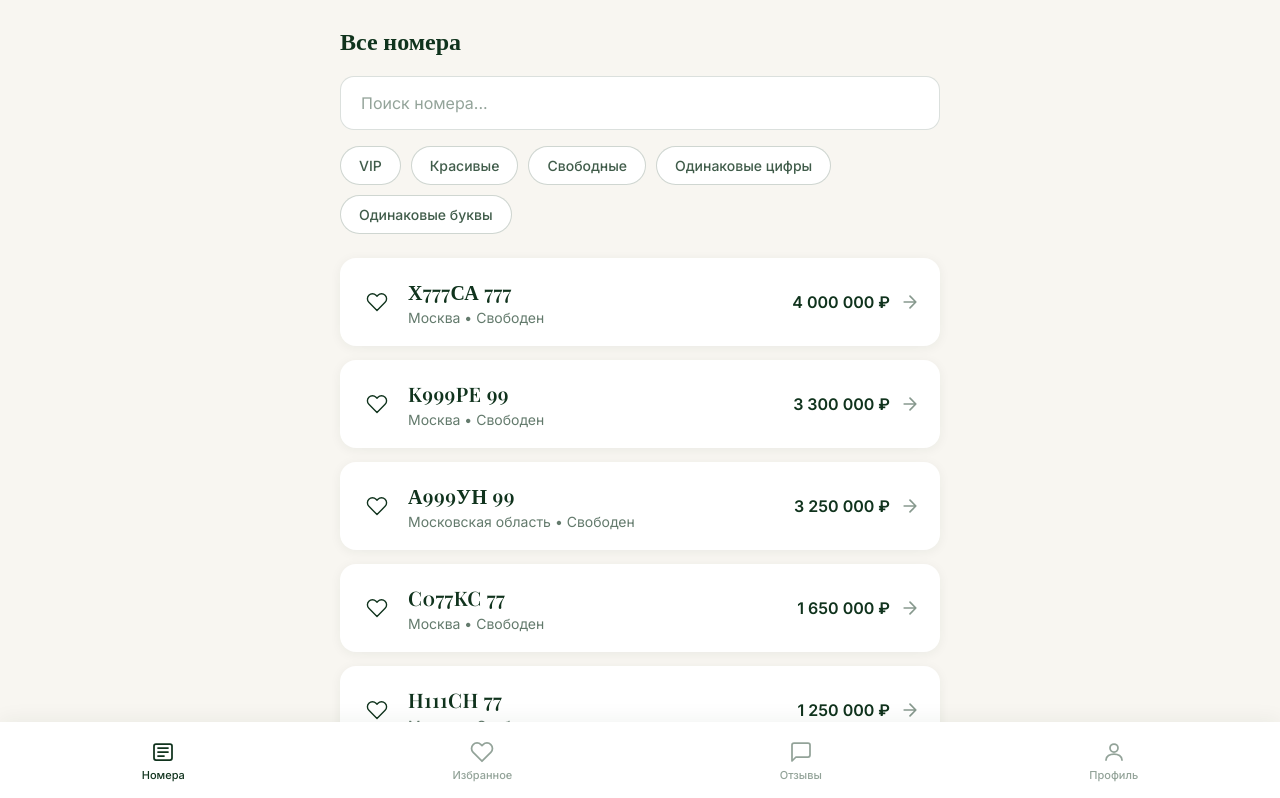
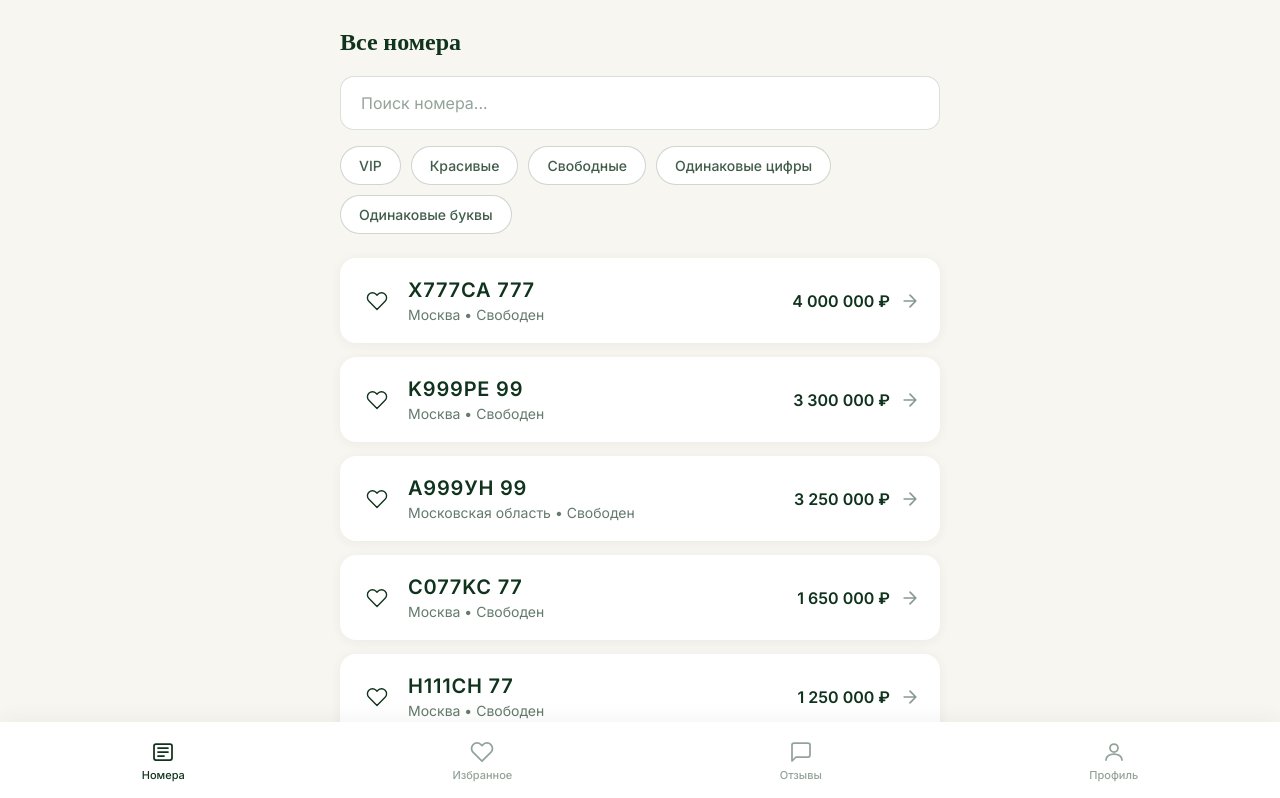
Before and after one commit to merireact/avtonomera-market-app, a React (Create React App) app: page /numbers in a window 1280 px wide. Shown: the top 798 px of the page. Built offline with nearby package versions, Linux system fonts and the light colour scheme.

Commit message:
14.03.26direct

```diff
--- a/src/components/NumberCard/index.module.scss
+++ b/src/components/NumberCard/index.module.scss
@@ -47,11 +47,11 @@
 }
 
 .number {
-  font-family: 'Playfair Display', serif;
+  font-family: 'Inter', -apple-system, BlinkMacSystemFont, sans-serif;
   font-size: 1.25rem;
   font-weight: 600;
   color: #10331d;
-  letter-spacing: 0.02em;
+  letter-spacing: 0.04em;
 }
 
 .meta {
--- a/src/pages/NumberDetail/index.jsx
+++ b/src/pages/NumberDetail/index.jsx
@@ -30,6 +30,8 @@ export function NumberDetail() {
   }
 
   const favorite = isFavorite(item.id);
+  const telegramMessage = `Здравствуйте, интересует этот номер: ${item.number}`;
+  const telegramUrl = `https://t.me/nomeramarket_direct?text=${encodeURIComponent(telegramMessage)}`;
 
   return (
     <div className={styles.page}>
@@ -99,7 +101,7 @@ export function NumberDetail() {
                 <span>+7 999 599-91-77</span>
               </a>
               <a
-                href="https://t.me/nomeramarket_direct"
+                href={telegramUrl}
                 target="_blank"
                 rel="noopener noreferrer"
                 className={styles.contactBtn}
--- a/src/pages/NumberDetail/index.module.scss
+++ b/src/pages/NumberDetail/index.module.scss
@@ -68,11 +68,11 @@
 }
 
 .number {
-  font-family: 'Playfair Display', serif;
+  font-family: 'Inter', -apple-system, BlinkMacSystemFont, sans-serif;
   font-size: 1.75rem;
   font-weight: 600;
   color: #10331d;
-  letter-spacing: 0.02em;
+  letter-spacing: 0.04em;
   line-height: 1.3;
 }
 
```
